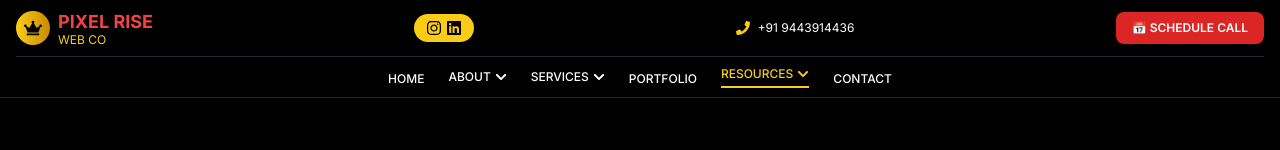
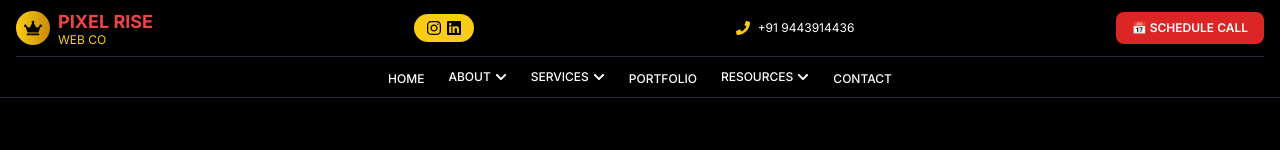
Before and after one commit to Gokul0616/Pixelrise, a React (Create React App) app: page /blog in a window 1280 px wide. Shown: the top 150 px of the page. Built offline with nearby package versions, Linux system fonts and the light colour scheme.

Commit message:
Update components.js

```diff
--- a/src/components.js
+++ b/src/components.js
@@ -468,7 +468,7 @@ export const Header = () => {
       name: 'RESOURCES',
       path: '#',
       dropdown: [
-        { name: 'BLOG', path: '/blog' },
+       // { name: 'BLOG', path: '/blog' },
         { name: 'WEB DESIGN TIPS', path: '/resources/web-design-tips' },
         { name: 'WHY CHOOSE US', path: '/resources/why-choose-us' },
         { name: 'FAQS', path: '/resources/faqs' }
@@ -1758,6 +1758,7 @@ export const Home = () => {
       <FAQSection />
       <CTASection />
 <CommitmentSection/>
+    <FrustrationsToSolutionsSection />
     </main>
   );
 };
```
